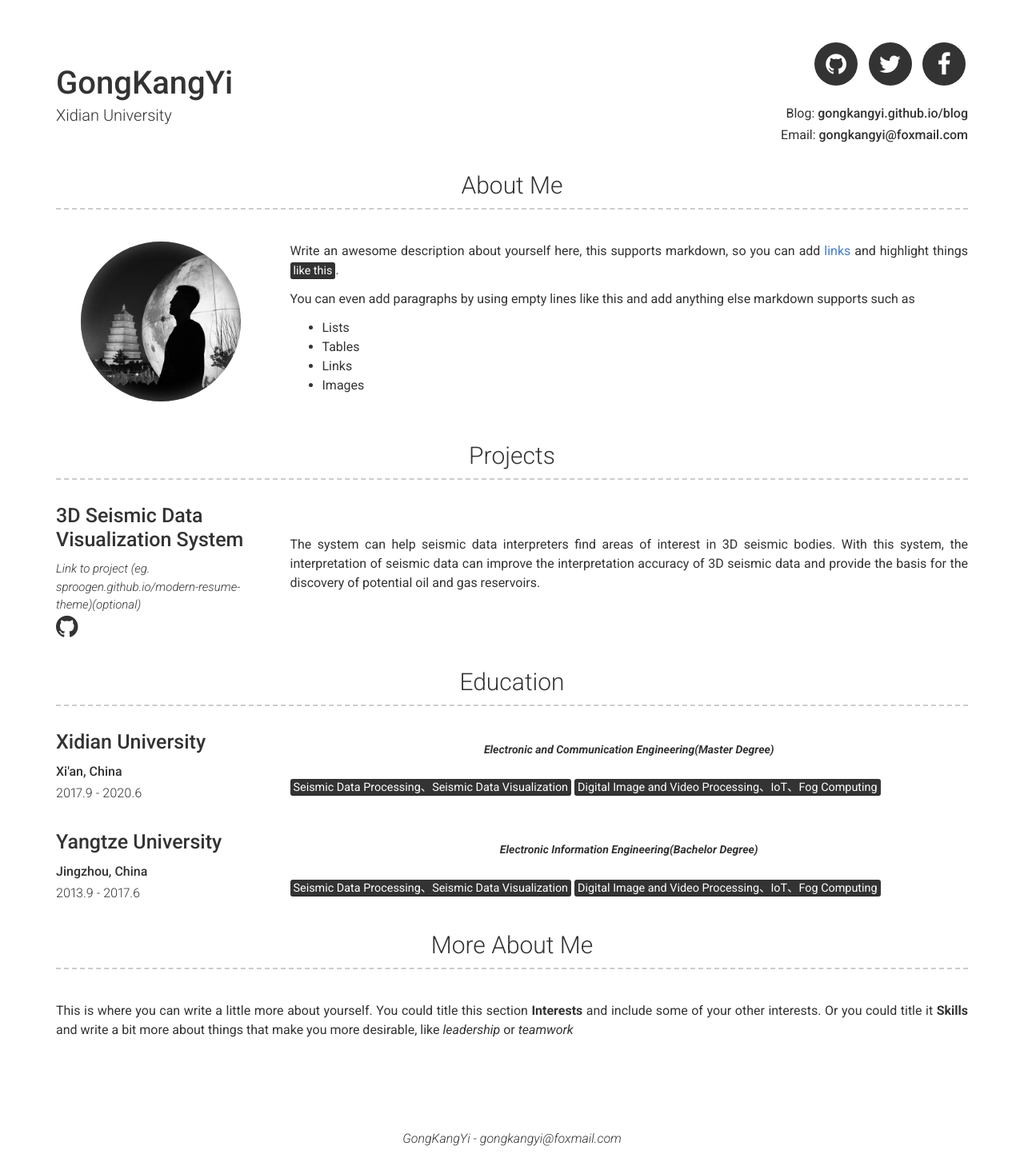
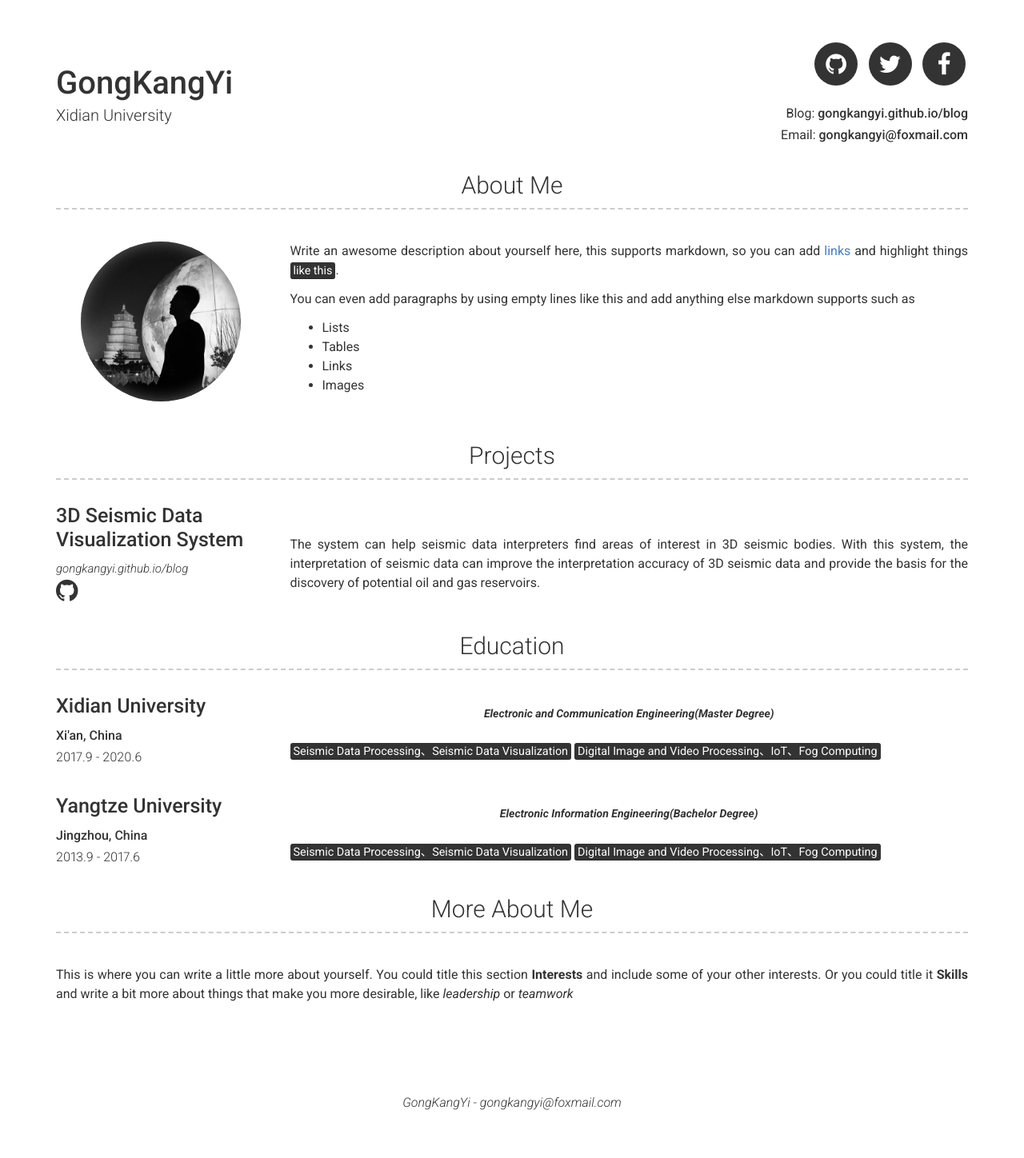
Before and after one commit to gongkangyi/gongkangyi.github.io, a Jekyll site: the page built from index.md, in a window 1280 px wide. Shown: the whole page at 80% size. Built offline with Jekyll 4.4.1, drawn with Linux system fonts in a browser that asks for light colours; after the commit the page ends 1403 px from its top, so only the background shows below that.

Commit message:
2019-5-15 16:37:28

```diff
--- a/_data/projects.yml
+++ b/_data/projects.yml
@@ -1,6 +1,6 @@
 # Project template
 - name: 3D Seismic Data Visualization System
-  link: Link to project (eg. sproogen.github.io/modern-resume-theme)(optional)
+  link: gongkangyi.github.io/blog
   github:
   quote: >
 
```
